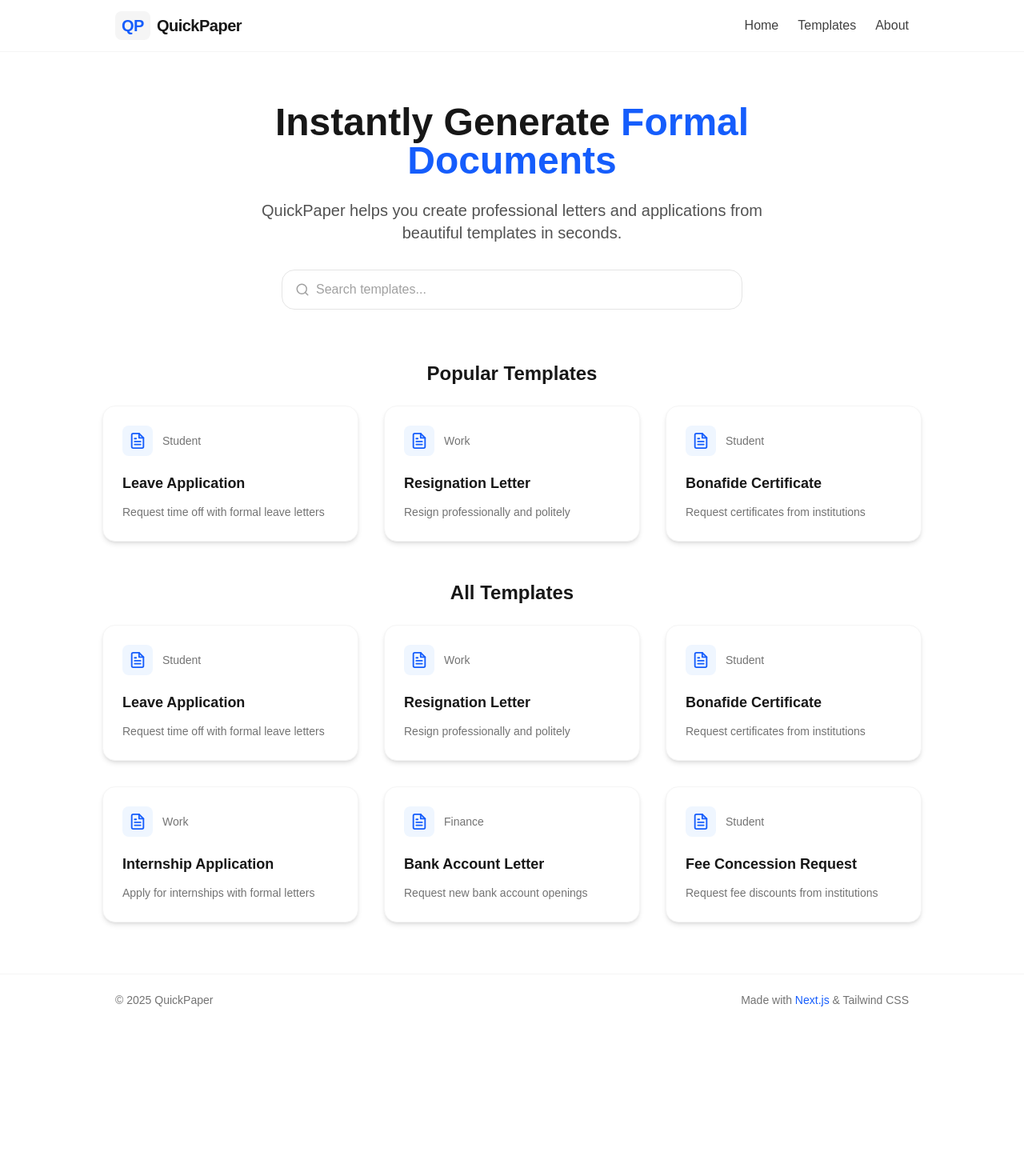
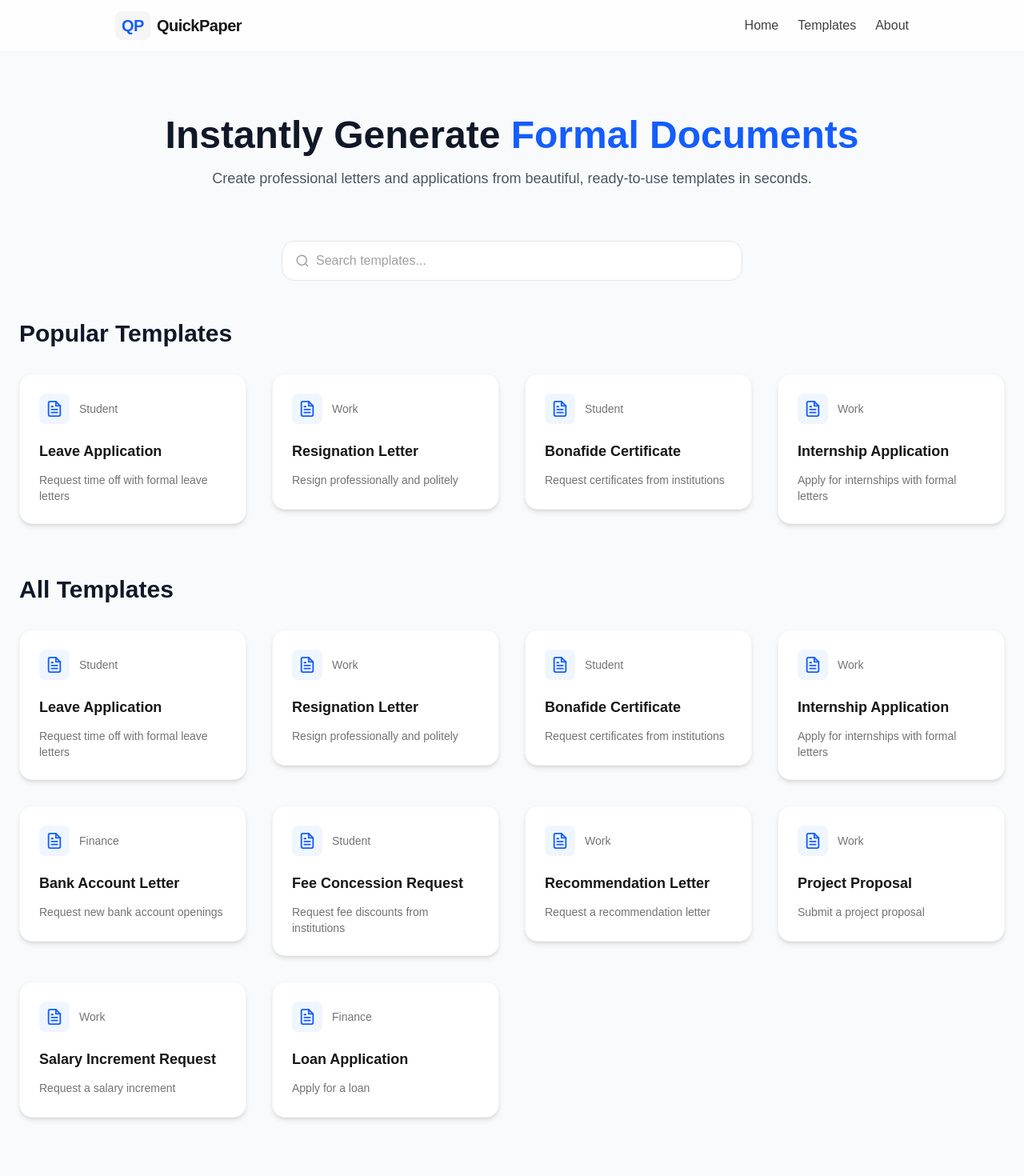
Before and after one commit to aditiappemane/QuickPaper, a Next.js app: page / in a window 1280 px wide. Shown: the top 1470 px of the page at 80% size. Before the commit the page ends 1282 px from the top, so only its background shows below. Built offline with nearby package versions, Linux system fonts and the light colour scheme.

Commit message:
updated the page.tsx

```diff
--- a/src/app/page.tsx
+++ b/src/app/page.tsx
@@ -8,12 +8,13 @@ import Template from "./Template";
 import Spinner from "@/components/Spinner";
 import { motion } from "framer-motion";
 
-type TemplateType = {
+interface TemplateType {
   id: string;
   title: string;
   description: string;
   category: string;
-};
+  popularity: number;
+}
 
 const templatesData: TemplateType[] = [
   {
@@ -21,36 +22,70 @@ const templatesData: TemplateType[] = [
     title: "Leave Application",
     description: "Request time off with formal leave letters",
     category: "Student",
+    popularity: 95,
   },
   {
     id: "resignation-letter",
     title: "Resignation Letter",
     description: "Resign professionally and politely",
     category: "Work",
+    popularity: 90,
   },
   {
     id: "bonafide-certificate",
     title: "Bonafide Certificate",
     description: "Request certificates from institutions",
     category: "Student",
+    popularity: 85,
   },
   {
     id: "internship-application",
     title: "Internship Application",
     description: "Apply for internships with formal letters",
     category: "Work",
+    popularity: 80,
   },
   {
     id: "bank-account-opening",
     title: "Bank Account Letter",
     description: "Request new bank account openings",
     category: "Finance",
+    popularity: 75,
   },
   {
     id: "fee-concession",
     title: "Fee Concession Request",
     description: "Request fee discounts from institutions",
     category: "Student",
+    popularity: 70,
+  },
+  {
+    id: "recommendation-letter",
+    title: "Recommendation Letter",
+    description: "Request a recommendation letter",
+    category: "Work",
+    popularity: 65,
+  },
+  {
+    id: "project-proposal",
+    title: "Project Proposal",
+    description: "Submit a project proposal",
+    category: "Work",
+    popularity: 60,
+  },
+  {
+    id: "salary-increment",
+    title: "Salary Increment Request",
+    description: "Request a salary increment",
+    category: "Work",
+    popularity: 55,
+  },
+  {
+    id: "loan-application",
+    title: "Loan Application",
+    description: "Apply for a loan",
+    category: "Finance",
+    popularity: 50,
   },
 ];
 
@@ -78,83 +113,85 @@ export default function HomePage() {
     );
   }, [search, templates]);
 
+  const popularTemplates = useMemo(() => {
+    return [...templates]
+      .sort((a, b) => b.popularity - a.popularity)
+      .slice(0, 4);
+  }, [templates]);
+
   return (
-    <div className="min-h-screen flex flex-col">
+    <div className="min-h-screen flex flex-col bg-gray-50">
       <Header />
       <Template>
-        <section className="w-full py-16 bg-white">
-          <div className="max-w-6xl mx-auto px-4">
-            <div className="text-center max-w-3xl mx-auto mb-16">
-              <motion.h1
+        <section className="w-full py-20">
+          <div className="max-w-7xl mx-auto px-6">
+            <motion.div
               initial={{ opacity: 0, y: 20 }}
               animate={{ opacity: 1, y: 0 }}
-                className="text-4极速赛车开奖网
-xl md:text-5xl font-bold mb-6 text-neutral-900"
+              transition={{ duration: 0.6 }}
+              className="text-center max-w-4xl mx-auto mb-16"
             >
+              <h1 className="text-5xl font-extrabold mb-4 text-gray-900">
                 Instantly Generate{" "}
                 <span className="text-blue-600">Formal Documents</span>
-              </motion.h1>
-
-              <motion.p
-                initial={{ opacity: 0 }}
-                animate={{ opacity: 1 }}
-                transition={{ delay: 0.1 }}
-                className="text-xl text-neutral-600 mb-8 max-w-2xl mx-auto"
-              >
-                QuickPaper helps you create professional letters and
-                applications from beautiful templates in seconds.
-              </motion.p>
+              </h1>
+              <p className="text-lg text-gray-600">
+                Create professional letters and applications from beautiful,
+                ready-to-use templates in seconds.
+              </p>
+            </motion.div>
 
             <motion.div
               initial={{ opacity: 0 }}
               animate={{ opacity: 1 }}
-                transition={{ delay: 0.2 }}
-                className="max-w-xl mx-auto"
+              transition={{ delay: 0.3 }}
+              className="max-w-3xl mx-auto mb-12"
             >
               <SearchBar value={search} onChange={setSearch} />
             </motion.div>
-            </div>
 
             {loading ? (
-              <div className="flex justify-center py-16">
+              <div className="flex justify-center py-20">
                 <Spinner />
               </div>
             ) : (
               <>
-                <div className="mb-12">
-                  <h2 className="text-2xl font-semibold text-neutral-900 mb-6 text-center">
+                <motion.div
+                  initial={{ opacity: 0, y: 20 }}
+                  animate={{ opacity: 1, y: 0 }}
+                  transition={{ delay: 0.4 }}
+                  className="mb-16"
+                >
+                  <h2 className="text-3xl font-semibold text-gray-900 mb-8">
                     Popular Templates
                   </h2>
-
-                  <div className="max-w-5xl mx-auto grid grid-cols-1 sm:grid-cols-2 lg:grid-cols-3 gap-8">
-                    {filtered.slice(0, 3).map((t) => (
-                      <TemplateCard key={t.id} {...t} />
+                  <div className="grid grid-cols-1 sm:grid-cols-2 md:grid-cols-4 gap-8">
+                    {popularTemplates.map((template) => (
+                      <TemplateCard key={template.id} {...template} />
                     ))}
                   </div>
-                </div>
+                </motion.div>
 
-                <div>
-                  <h2 className="text-2xl font-semibold text-neutral-900 mb-6 text-center">
+                <motion.div
+                  initial={{ opacity: 0, y: 20 }}
+                  animate={{ opacity: 1, y: 0 }}
+                  transition={{ delay: 0.5 }}
+                >
+                  <h2 className="text-3xl font-semibold text-gray-900 mb-8">
                     All Templates
                   </h2>
-
                   {filtered.length === 0 ? (
-                    <div className="text-center py-12">
-                      <p className="text-neutral-400 mb-4">
-                        No templates found
+                    <p className="text-center text-gray-500">
+                      No templates found.
                     </p>
-                      <p className="text-neutral-500">
-                        Try a different search term or browse our templates
-                      </p>
-                    </div>
                   ) : (
-                    <div className="max-w-5xl mx-auto grid grid-cols-1 sm:grid-cols-2 lg:grid-cols-3 gap-8">
-                      {filtered.map((t) => (
-                        <TemplateCard key={t.id} {...t} />
+                    <div className="grid grid-cols-1 sm:grid-cols-2 md:grid-cols-3 lg:grid-cols-4 gap-8">
+                      {filtered.map((template) => (
+                        <TemplateCard key={template.id} {...template} />
                       ))}
                     </div>
                   )}
-                </div>
+                </motion.div>
               </>
             )}
           </div>
```
Lines whose indentation alone changed are shown as unchanged.
